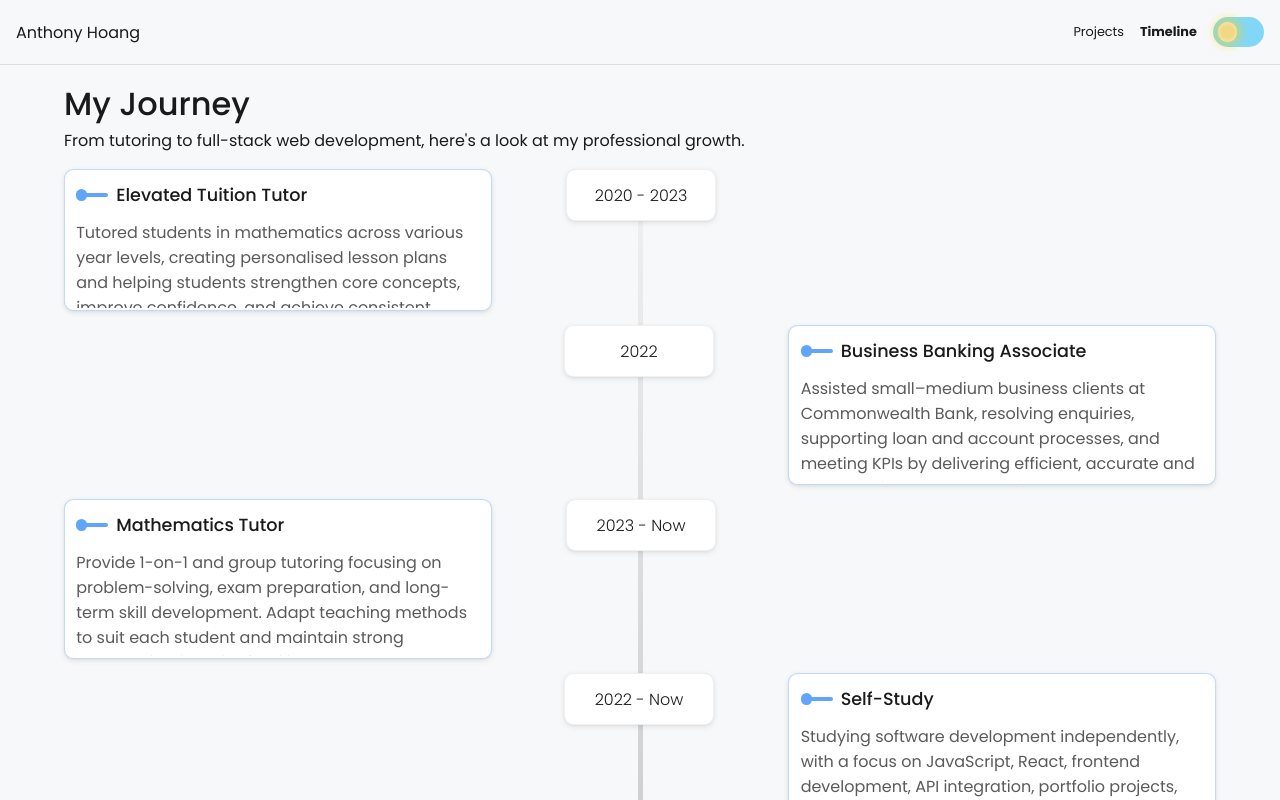
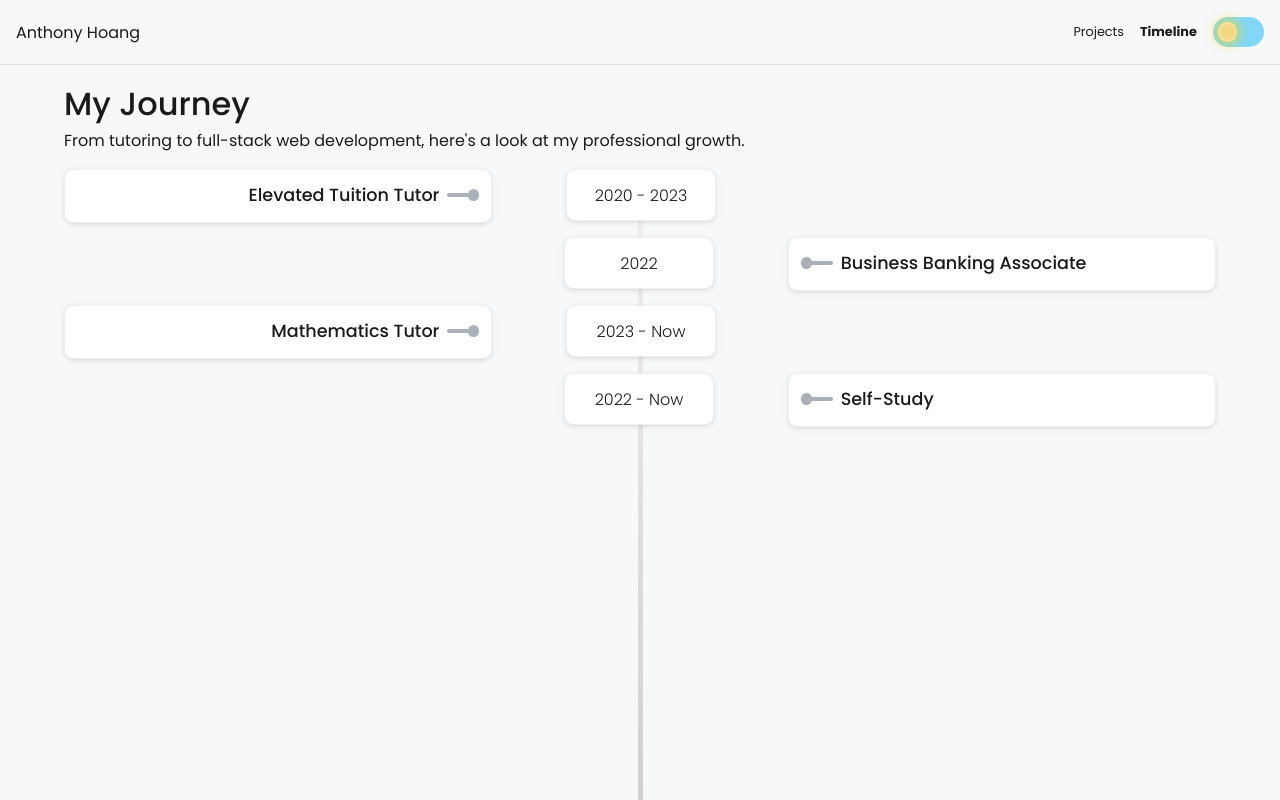
Before and after one commit to AntH117/anthonyhoang-dev, a React (Create React App) app: page /timeline in a window 1280 px wide. Built offline with nearby package versions, Linux system fonts and the light colour scheme.

Commit message:
Polished and Fixed up issue regarding rerendering when width changes. Initial animations only play once now.

```diff
--- a/src/sections/Timeline.js
+++ b/src/sections/Timeline.js
@@ -4,38 +4,35 @@ import Navbar from './Navbar';
 import tempRoles from '../data/temp_roles';
 import { useTheme } from '../context/themeProvider';
 import { del } from 'motion/react-client';
+import { motion } from 'motion/react';
 
+function useBreakpoint(breakpoint = 900) {
+    const [isLarge, setIsLarge] = React.useState(() => window.innerWidth > breakpoint);
+
+    React.useEffect(() => {
+        const check = () => setIsLarge(window.innerWidth > breakpoint);
+        window.addEventListener("resize", check);
+        return () => window.removeEventListener("resize", check);
+    }, [breakpoint]);
+
+    return isLarge;
+}
 
 export default function Timeline() {
     const { darkMode } = useTheme();
     const timings = [1000, 2000, 3000, 4000]
-    const width = useBodyWidth()
-    const [desktop, setDestop] = React.useState(width >= 900)
+    const isLargeScreen = useBreakpoint(900);
+    const [desktop, setDestop] = React.useState(isLargeScreen)
     React.useEffect(() => {
-        if (width >= 900 && desktop !== true) {
-            setDestop(true)
-        } else if (width < 900 && desktop !== false) {
-            setDestop(false)
-        }
-    }, [width])
-
-    function useBodyWidth() {
-        const [width, setWidth] = React.useState(document.body.clientWidth);
-
-        React.useEffect(() => {
-          const updateWidth = () => setWidth(document.body.clientWidth);
-
-          window.addEventListener("resize", updateWidth);
-          return () => window.removeEventListener("resize", updateWidth);
-        }, []);
-
-        return width;
-    }
+        setDestop(isLargeScreen)
+    }, [isLargeScreen])
 
     function TimelineSegment({date, title, desctiption, icon, delay, pos}) {
-        const [expanded, setExpanded] = React.useState(true)
+
+        function Segment() {
+        const [expanded, setExpanded] = React.useState(false)
+        const descRef = React.useRef(null)
         const [appear, setAppear] = React.useState(false)
-        const descRef = React.useRef(null)
 
         React.useEffect(() => {
             if (expanded && descRef.current) {
@@ -46,27 +43,22 @@ export default function Timeline() {
             }
         }, [expanded]);
 
+        // Set appear for first time
         React.useEffect(() => {
             setTimeout(() => {
-                setExpanded(true)
-            }, timings.at(-1) + delay)
+                setAppear(true)
+            }, delay)
         }, [])
-        // React.useEffect(() => {
-        //     setTimeout(() => {
-        //         setAppear(true)
-        //     }, delay)
-        // }, [])
 
 
-        function Segment() {
-            return (
-                <div className={`segment-body`}>
+        return appear &&
+            <div className={`segment-body`}>
                 <div className='segment-left'>
-                    <div className={`segment-date ${darkMode && 'dark'} ${appear && 'appear'}`}>
+                    <motion.div initial={{ opacity: 0, transform: 'translateY(10px)'}} animate={{ opacity: 1, transform: 'translateY(0px)', transition: {duration: 0.5} }} className={`segment-date ${darkMode && 'dark'}`}>
                         {date}
-                    </div>
+                    </motion.div>
                 </div>
-                <div className={`segment-right ${expanded && 'expanded'}  ${appear && 'appear'}`}>
+                <motion.div initial={{ opacity: 0, transform: 'translateX(50px)'}} animate={{ opacity: 1, transform: 'translateX(0px)', transition: {duration: 0.5, delay: 0.5} }} className={`segment-right ${expanded && 'expanded'}`}>
                     <div className={`segment-title`} onClick={() => setExpanded(!expanded)}>
                         <div className='anchor-body'>
                             <div className='anchor-circle' style={expanded ? {} : {backgroundColor: '#A9B0B8'}}></div>
@@ -79,39 +71,73 @@ export default function Timeline() {
                     <div className='segment-description' ref={descRef} style={expanded ? {paddingBottom: '0.5rem'} : {}}>
                         {desctiption}
                     </div>
-                </div>
+                </motion.div>
             </div>
-            )
+
         }
 
         function DesktopSegment() {
+            const [appear, setAppear] = React.useState(false)
+
+            React.useEffect(() => {
+                setTimeout(() => {
+                    setAppear(true)
+                }, delay)
+            }, [])
 
             function DesktopCard() {
+            const [expanded, setExpanded] = React.useState(false)
+            const descRef = React.useRef(null)
+            const position = pos % 2 ? 'left' : 'right'
+
+            React.useEffect(() => {
+                if (expanded && descRef.current) {
+                    const height = descRef.current.scrollHeight;
+                    descRef.current.style.height = `${height}px`;
+                } else if (descRef.current) {
+                    descRef.current.style.height = "0px";
+                }
+            }, [expanded]);
+                const variants = {
+                    left: {
+                        opacity: 0,
+                        transform: 'translateX(-50px)'
+                    },
+                    right: {
+                        opacity: 0,
+                        transform: 'translateX(50px)'
+                    }
+                }
+
 
                 return (
-                    <div className={`segment-right ${expanded && 'expanded'}  ${appear && 'appear'}`} style={{width: '35%'}}>
-                    <div className={`segment-title`} onClick={() => setExpanded(!expanded)}>
-                        <div className='anchor-body'>
+                 <motion.div initial={position === 'left' ? variants.left : variants.right} animate={{ opacity: 1, transform: 'translateX(0px)', transition: {duration: 0.5, delay: 0.5} }} style={{width: '35%'}} className={`segment-right ${expanded && 'expanded'}`}>
+                    <div className={`segment-title`} onClick={() => setExpanded(!expanded)} style={position === 'left' ? {justifyContent: 'end'} : {}}>
+                        {position === 'right' && <div className='anchor-body'>
                             <div className='anchor-circle' style={expanded ? {} : {backgroundColor: '#A9B0B8'}}></div>
                             <div className='anchor-line'  style={expanded ? {} : {backgroundColor: '#A9B0B8'}}></div>
-                        </div>
+                        </div>}
                         <div className='segment-title-text'>
                             {title}
                         </div>
+                        {position === 'left' && <div className='anchor-body'>
+                            <div className='anchor-line-left'  style={expanded ? {} : {backgroundColor: '#A9B0B8'}}></div>
+                            <div className='anchor-circle-left' style={expanded ? {} : {backgroundColor: '#A9B0B8'}}></div>
+                        </div>}
                     </div>
                     <div className='segment-description' ref={descRef} style={expanded ? {paddingBottom: '0.5rem'} : {}}>
                         {desctiption}
                     </div>
-                </div>
+                </motion.div>
                 )
             }
 
             function DesktopDate() {
                 return (
                 <div className='segment-left'>
-                    <div className={`segment-date ${darkMode && 'dark'} ${appear && 'appear'}`}>
+                    <motion.div initial={{ opacity: 0, transform: 'translateY(10px)'}} animate={{ opacity: 1, transform: 'translateY(0px)', transition: {duration: 0.5} }} className={`segment-date ${darkMode && 'dark'}`}>
                         {date}
-                    </div>
+                    </motion.div>
                 </div>
                 )
             }
@@ -123,14 +149,13 @@ export default function Timeline() {
                     </div>
                 )
             }
-
-            return (
+            return appear &&
                 <div className='segment-body' style={{justifyContent: 'space-between'}}>
                     {pos % 2 ? <DesktopCard /> : <Blank />}
                     <DesktopDate />
                     {pos % 2 ? <Blank /> : <DesktopCard />}
                 </div>
-            )
+
         }
 
         return desktop ? <DesktopSegment/> : <Segment />
--- a/src/styles/Timeline.css
+++ b/src/styles/Timeline.css
@@ -78,6 +78,7 @@
     display: flex;
     flex-direction: row;
     gap: 1rem;
+    z-index: 99;
 }
 
 .segment-left {
@@ -103,7 +104,6 @@
         0 2px 6px rgba(0, 0, 0, 0.08),
         0 1px 3px rgba(0, 0, 0, 0.05);
     border: 1px solid rgba(0, 0, 0, 0.06);
-    transition: transform 0.2s ease, box-shadow 0.2s ease;
     padding: 0 0.5rem 0 0.5rem;
 }
 
@@ -122,10 +122,22 @@
     }
 }
 
-@keyframes jobCardAppear {
+@keyframes jobCardAppearRight {
     0% {
         opacity: 0;
         transform: translateX(50px);
+    }
+    100% {
+        opacity: 1;
+        transform: translateX(0px);
+    }
+}
+
+
+@keyframes jobCardAppearLeft {
+    0% {
+        opacity: 0;
+        transform: translateX(-50px);
     }
     100% {
         opacity: 1;
@@ -148,8 +160,12 @@
     padding: 0 0.7rem 0 0.7rem;
 }
 
-/* .segment-right.appear {
-    animation: jobCardAppear 0.5s forwards 0.5s;
+/* .segment-right.appear-right {
+    animation: jobCardAppearRight 0.5s forwards 0.5s;
+}
+
+.segment-right.appear-left {
+    animation: jobCardAppearLeft 0.5s forwards 0.5s;
 } */
 
 .segment-right:hover {
@@ -211,12 +227,31 @@
     position: absolute;
     left: 0.5rem;
     transition: all 0.5s ease-in-out;
+}
 
+.anchor-circle-left {
+    width: 0.7rem;
+    height: 0.7rem;
+    background-color: var(--anchor);
+    border-radius: 100%;
+    transition: all 0.5s ease-in-out;
+    position: absolute;
+    right: 0;
+}
 
+.anchor-line-left{
+    content: '';
+    width: 1.5rem;
+    height: 0.2rem;
+    background-color: var(--anchor);
+    border-radius: 0.3rem;
+    position: absolute;
+    right: 0.5rem;
+    transition: all 0.5s ease-in-out;
 }
 
 .segment-title-text {
-    width: 80%;
+    width: fit-content;
     height: fit-content;
     white-space: nowrap;
     overflow: hidden;
```
